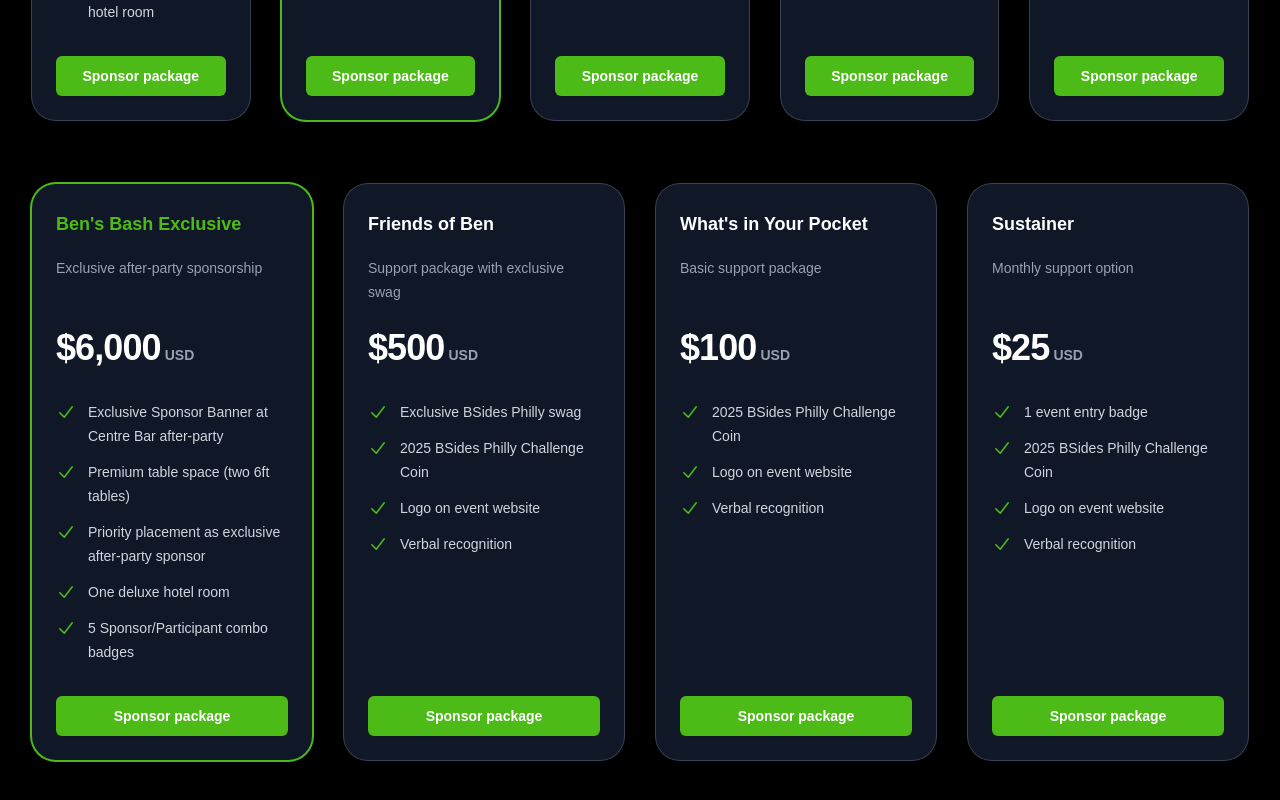
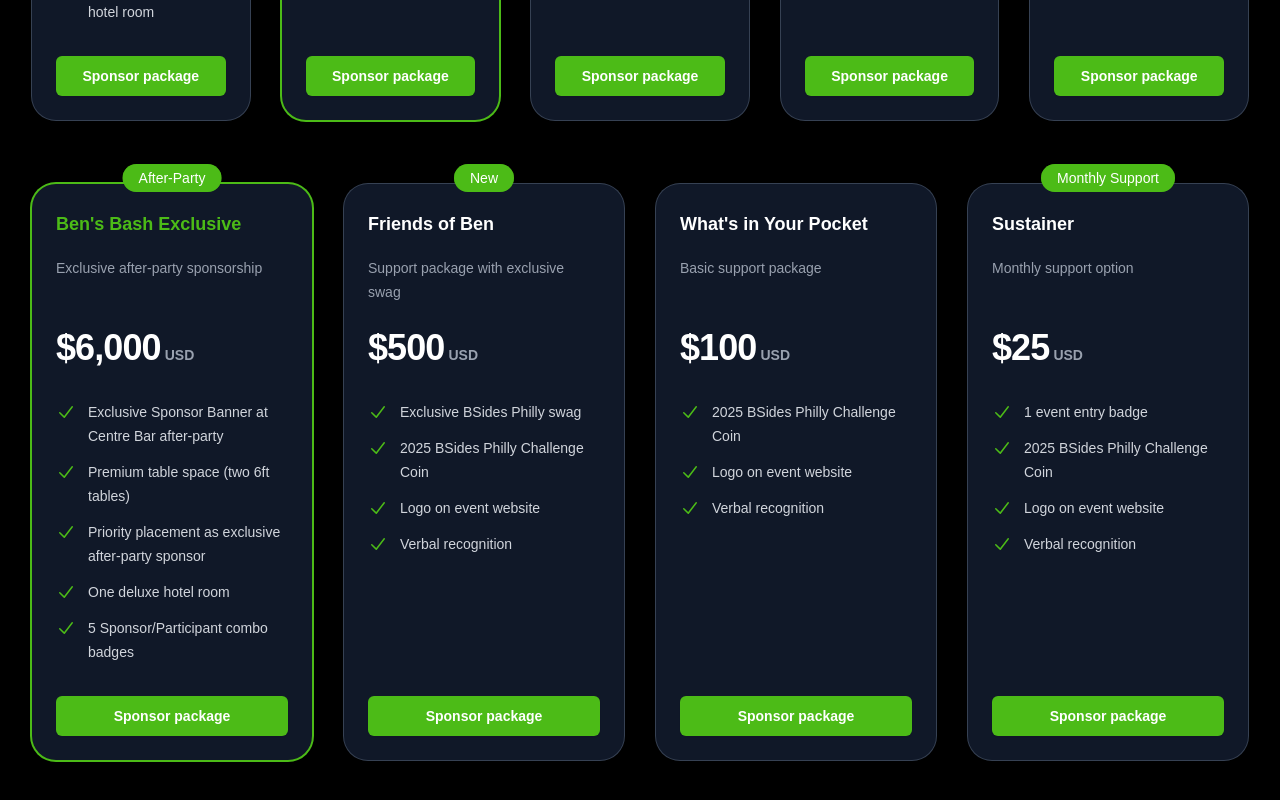
Before and after one commit to cmaenner/bsidesphilly-dot-org, a Next.js app: page /sponsor in a window 1280 px wide. Shown: the part 1162-1962 px from the top of the page. Built offline with nearby package versions, Linux system fonts and the light colour scheme.

Commit message:
Added badging

```diff
--- a/src/app/sponsor/page.tsx
+++ b/src/app/sponsor/page.tsx
@@ -256,6 +256,27 @@
                     'rounded-3xl p-6 bg-gray-900 flex flex-col h-full relative'
                   )}
                 >
+                  {tier.name === "Ben's Bash Exclusive" && (
+                    <div className="absolute -top-5 left-1/2 -translate-x-1/2">
+                      <span className="inline-flex items-center rounded-full bg-[#4CBB17] px-4 py-1 text-sm font-medium text-white ring-1 ring-inset ring-[#4CBB17]/50">
+                        After-Party
+                      </span>
+                    </div>
+                  )}
+                  {tier.name === 'Friends of Ben' && (
+                    <div className="absolute -top-5 left-1/2 -translate-x-1/2">
+                      <span className="inline-flex items-center rounded-full bg-[#4CBB17] px-4 py-1 text-sm font-medium text-white ring-1 ring-inset ring-[#4CBB17]/50">
+                        New
+                      </span>
+                    </div>
+                  )}
+                  {tier.name === 'Sustainer' && (
+                    <div className="absolute -top-5 left-1/2 -translate-x-1/2">
+                      <span className="inline-flex items-center rounded-full bg-[#4CBB17] px-4 py-1 text-sm font-medium text-white ring-1 ring-inset ring-[#4CBB17]/50">
+                        Monthly Support
+                      </span>
+                    </div>
+                  )}
                   <div className="flex-1">
                     <h3
                       id={tier.id}
```
